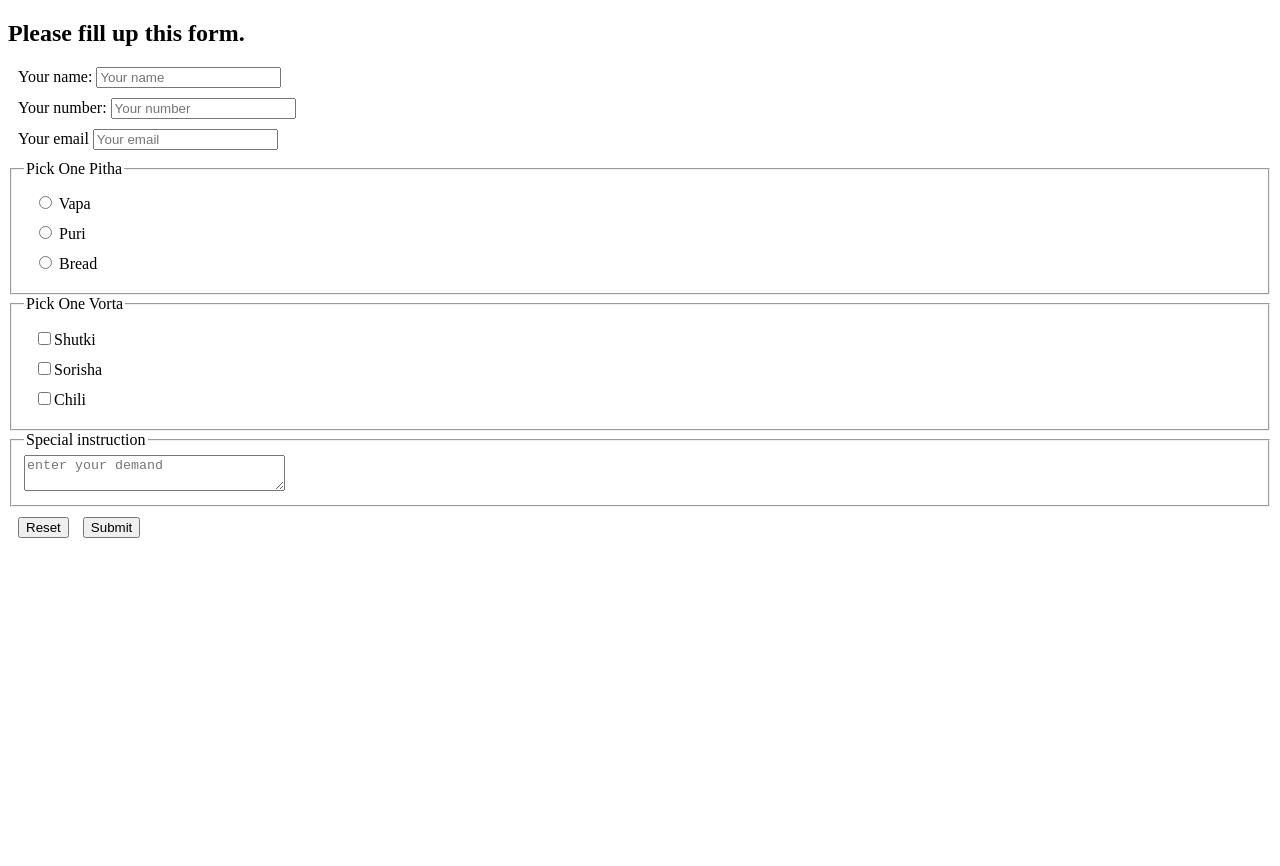
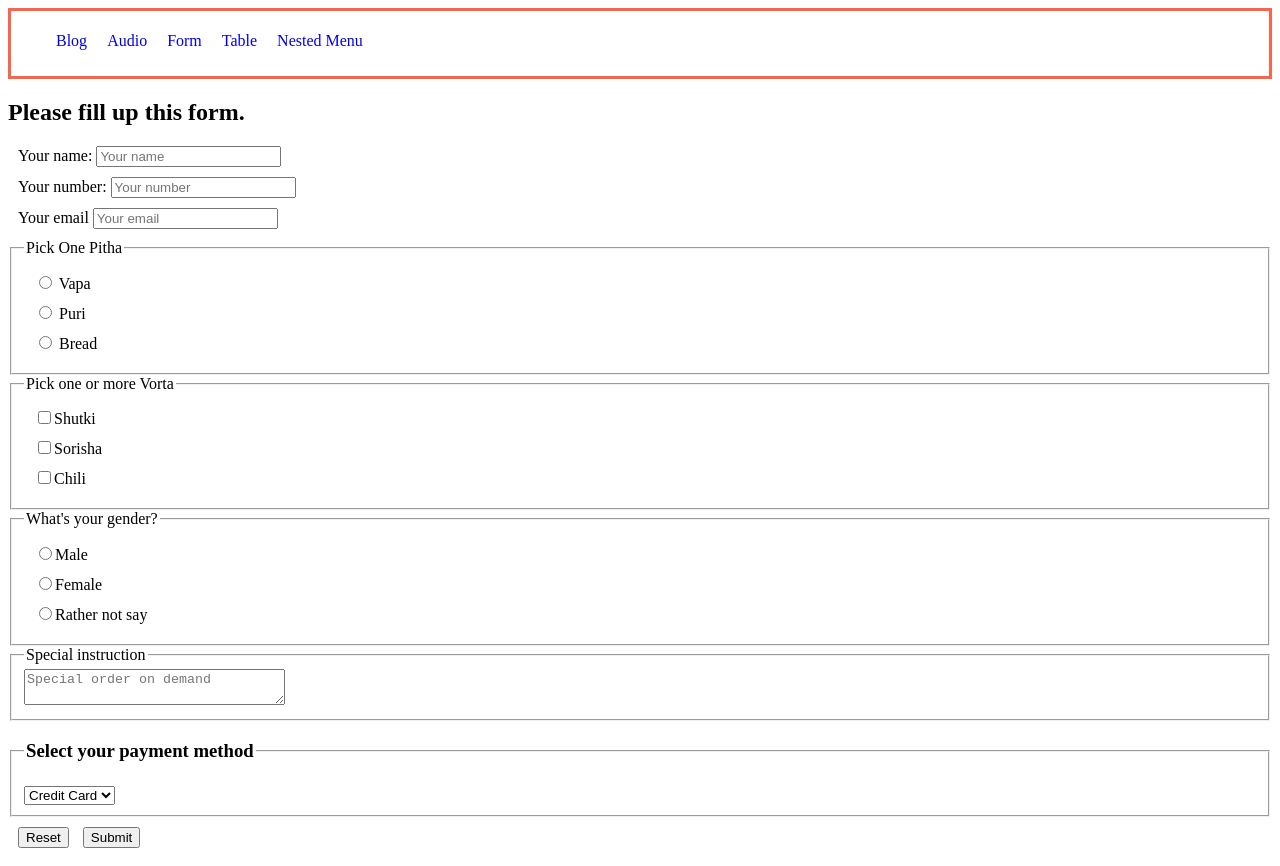
Before and after one commit to ariful97768/my-second-github-repo, a plain HTML site: page form.html in a window 1280 px wide. Before the commit the page ends 800 px from the top, so only its background shows below. Drawn offline with Linux system fonts and the light colour scheme.

Commit message:
added new files

```diff
--- a/form.html
+++ b/form.html
@@ -1,19 +1,30 @@
 <!DOCTYPE html>
 <html lang="en">
+
 <head>
     <meta charset="UTF-8">
     <meta name="viewport" content="width=device-width, initial-scale=1.0">
     <title>Jamal er ma er Pitha Ghor</title>
     <style>
-        label{
+        label {
             display: block;
             margin: 10px;
         }
     </style>
+    <link rel="stylesheet" href="styles/nav.css">
 </head>
+
 <body>
     <header>
-
+        <nav>
+            <ul>
+                <li><a href="blog.html">Blog</a></li>
+                <li><a href="audio.html">Audio</a></li>
+                <li><a href="form.html">Form</a></li>
+                <li><a href="table.html">Table</a></li>
+                <li><a href="nested_menu.html">Nested Menu</a></li>
+            </ul>
+        </nav>
     </header>
     <main>
         <section>
@@ -46,7 +57,7 @@
 
                 </fieldset>
                 <fieldset>
-                    <legend>Pick One Vorta</legend>
+                    <legend>Pick one or more Vorta</legend>
                     <label for="vorta">
                         <input type="checkbox" name="vorta" id="shutki">Shutki
                     </label>
@@ -59,12 +70,36 @@
                 </fieldset>
                 <fieldset>
                     <legend>
+                        What's your gender?
+                    </legend>
+                    <label for="gender">
+                        <input type="radio" name="gender" id="male">Male
+                    </label>
+                    <label for="gender">
+                        <input type="radio" name="gender" id="female">Female
+                    </label>
+                    <label for="gender">
+                        <input type="radio" name="gender" id="hijra">Rather not say
+                    </label>
+                </fieldset>
+                <fieldset>
+                    <legend>
                         Special instruction
                     </legend>
-                    <textarea name="" id="" cols="30" rows="2" placeholder="enter your demand"></textarea>
+                    <textarea name="" id="" cols="30" rows="2" placeholder="Special order on demand"></textarea>
                 </fieldset>
-                    <input style="margin: 10px;" type="reset" value="Reset">
-                    <input type="submit" value="Submit">
+                <fieldset>
+                    <legend>
+                        <h3>Select your payment method</h3>
+                    </legend>
+                    <select style="display: block;" name="payment" id="payment">
+                        <option value="credit card">Credit Card</option>
+                        <option value="bkash">Bkash</option>
+                        <option value="nagad">Nagad</option>
+                    </select>
+                </fieldset>
+                <input style="margin: 10px;" type="reset" value="Reset">
+                <input type="submit" value="Submit">
             </form>
         </section>
     </main>
--- /dev/null
+++ b/styles/nav.css
@@ -0,0 +1,32 @@
+nav >ul{
+    display: flex;
+}
+nav li{
+    list-style: none;
+    margin:0 10px 5px 0;
+    padding: 5px;
+
+}
+nav li:hover{
+    background-color: bisque;
+}
+nav li a{
+    text-decoration: none;
+}
+nav{
+    border: 3px solid tomato;
+    margin-bottom: 20px;
+}
+/* nested menu styles */
+
+
+.dropdown{
+    display: none;
+    position: absolute;
+    background-color: bisque;
+    padding-left: 15px;
+}
+nav li:hover > .dropdown{
+    display: block;
+
+}
```
Also changed, not shown: audio.html (+28 -7 lines), blog.html (+38 -8 lines), nested_menu.html (added, +30 -0 lines), table.html (+15 -0 lines), styles/html5_tags.html (added).
